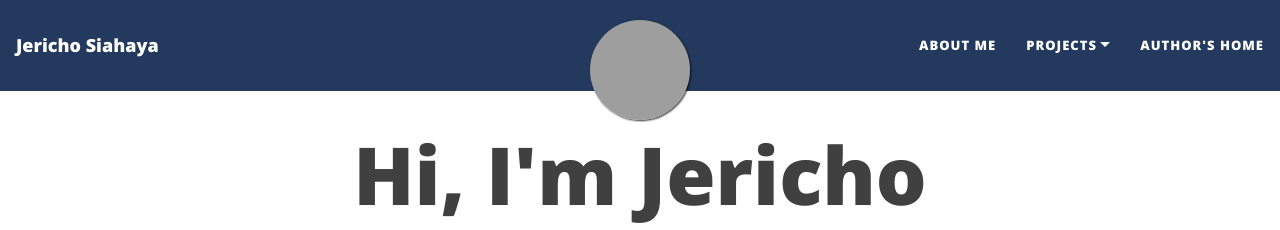
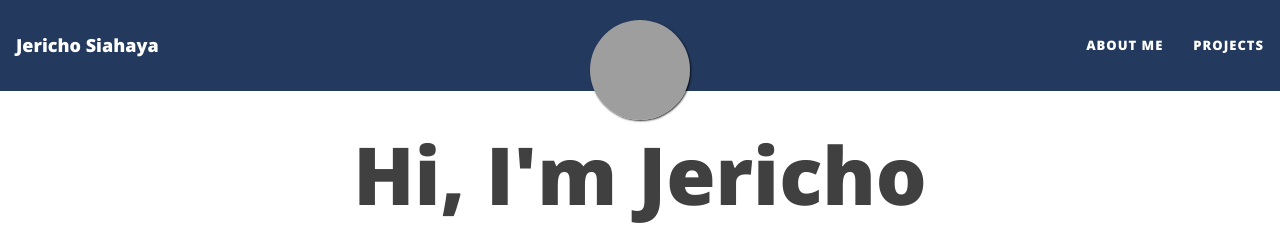
Before and after one commit to jerichosiahaya/jerichosiahaya.github.io, a Jekyll site: the page built from index.html, in a window 1280 px wide. Shown: the top 230 px of the page. Built offline with Jekyll 4.4.1, drawn with Linux system fonts in a browser that asks for light colours; nearby versions of some CDN libraries; the list of posts is cut into pages by our own code; grey boxes are pictures that could not be loaded.

Commit message:
Update _config.yml

```diff
--- a/_config.yml
+++ b/_config.yml
@@ -15,10 +15,7 @@
 
 navbar-links:
   About Me: "aboutme"
-  Projects:
-    - Beautiful Jekyll: "https://beautifuljekyll.com"
-    - Learn markdown: "https://www.markdowntutorial.com/"
-  Author's home: "https://deanattali.com"
+  Projects: "projects"
 
 
 # --- Logo --- #
```
